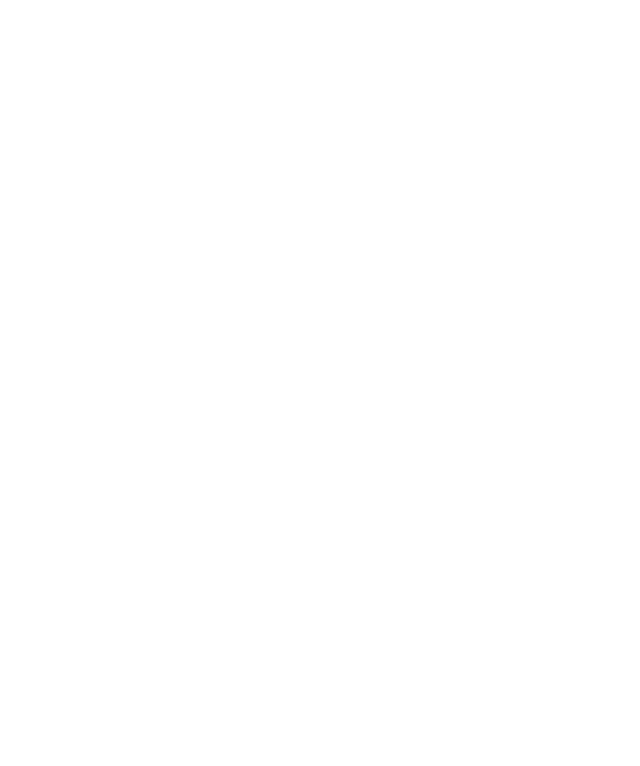
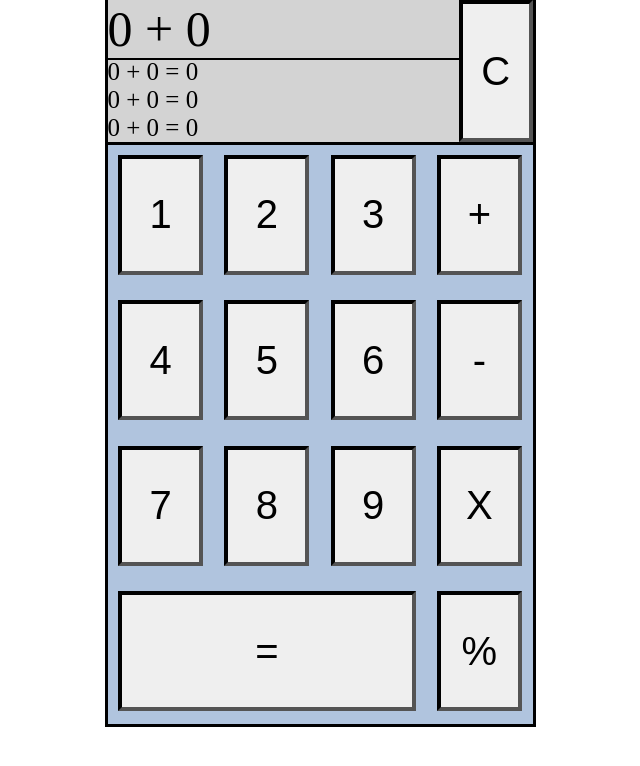
Before and after one commit to KyleS115/Calculator, a plain HTML site: page index.html in a window 1280 px wide. Shown: the whole page, without its empty margins (320-960 px from the left). Drawn offline with Linux system fonts and the light colour scheme.

Commit message:
Created basic visual layout of calculator

```diff
--- a/calculator.css
+++ b/calculator.css
@@ -0,0 +1,60 @@
+body {
+    height: 100vh;
+    width: 100vw;
+    display: flex;
+    justify-content: center;
+    padding: 0;
+    margin: 0;
+}
+
+#calculator {
+    display: flex;
+    flex-direction: column;
+    height: 724px;
+    min-width: 320px;
+    max-width: 425px;
+    width: 100%;
+    background-color: lightsteelblue;
+    outline: 3px solid black;
+}
+
+.row {
+    display: flex;
+    height: 20%;
+    width: 100%;
+    justify-content: space-around;
+    padding: 3% 0%;
+}
+
+#displayrow {
+    background-color: lightgrey;
+    outline: 3px solid black;
+    justify-content: space-between;
+    display: flex;
+    height: 20%;
+    width: 100%;
+}
+
+#displayandhistory {
+    width: 100%;
+}
+
+#display {
+    width: 100%;
+    font-size: 50px;
+    outline: 2px solid black;
+}
+
+.history {
+    font-size: 25px;
+}
+
+button {
+    width: 20%;
+    border: 4px inset black;
+    font-size: 40px;
+}
+
+#equals {
+    width: 70%;
+}
--- a/calculator.js
+++ b/calculator.js
@@ -1,3 +1,8 @@
+let value1 = Number()
+let operator = String()
+let value2 = Number()
+let equals = Number()
+
 // Adds all arguments together
 function add() {
     let editedValue = arguments[0];
@@ -34,8 +39,15 @@ function divide() {
     return editedValue
 };
 
-console.log(add(2, 5, 7));
-console.log(14);
-
-console.log(subtract(5, 3, 1));
-console.log(1);
+// Chooses which operator function to use and returns the solution
+function operate(val1, operator, val2) {
+    if (operator = '+') {
+        return add(val1, val2);
+    } else if (operator = '-') {
+        return subtract(val1, val2);
+    } else if (operator = 'x') {
+        return multiply(val1, val2);
+    } else if (operator = '%') {
+        return divide(val1, val2);
+    };
+};
--- a/index.html
+++ b/index.html
@@ -7,7 +7,39 @@
     <link rel="stylesheet" href="calculator.css">
 </head>
 <body>
-
+    <div id="calculator">
+        <div id="displayrow">
+            <div id="displayandhistory">
+                <div id="display">0 + 0</div>
+                <div id="history1" class="history">0 + 0 = 0</div>
+                <div id="history2" class="history">0 + 0 = 0</div>
+                <div id="history3" class="history">0 + 0 = 0</div>
+            </div>
+            <button id="clear">C</button>
+        </div>
+        <div id="row2" class="row">
+            <button class="numberbutton">1</button>
+            <button class="numberbutton">2</button>
+            <button class="numberbutton">3</button>
+            <button class="operatorbutton">+</button>
+        </div>
+        <div id="row3" class="row">
+            <button class="numberbutton">4</button>
+            <button class="numberbutton">5</button>
+            <button class="numberbutton">6</button>
+            <button id="subtract" class="operatorbutton">-</button>
+        </div>
+        <div id="row4" class="row">
+            <button class="numberbutton">7</button>
+            <button class="numberbutton">8</button>
+            <button class="numberbutton">9</button>
+            <button id="multiply" class="operatorbutton">X</button>
+        </div>
+        <div id="row5" class="row">
+            <button id="equals">=</button>
+            <button id="divide" class="operatorbutton">%</button>
+        </div>
+    </div>
     <script src="calculator.js"></script>
 </body>
 </html>
```
